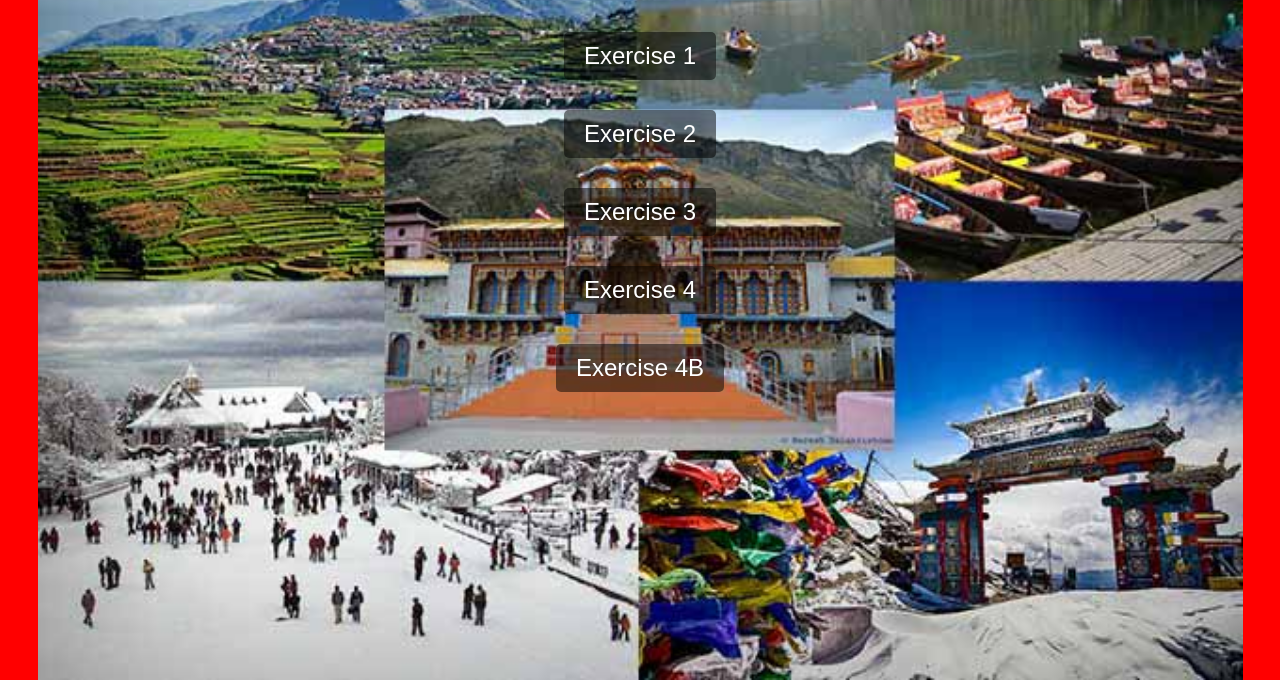
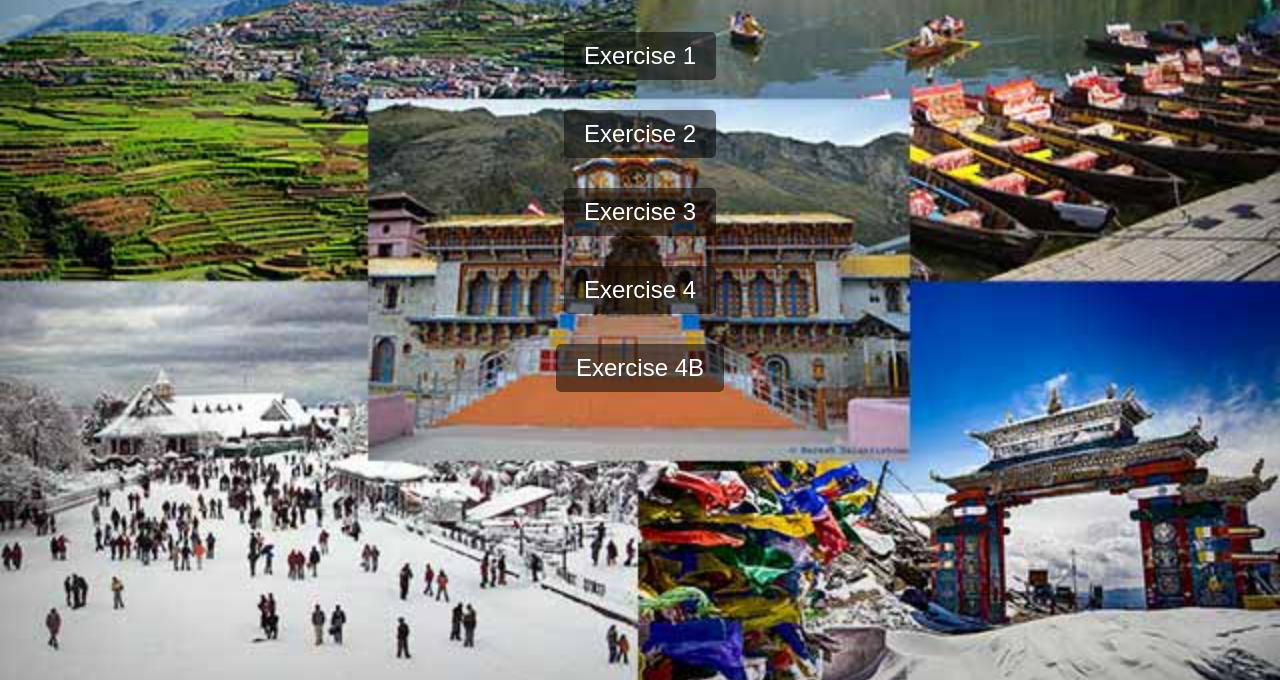
Before and after one commit to JohnAllanMirandaA/Web-Tech-lab, a plain HTML site: page index.html in a window 1280 px wide. Shown: the part 120-800 px from the top of the page. Drawn offline with Linux system fonts and the light colour scheme.

Commit message:
Update index.html

```diff
--- a/index.html
+++ b/index.html
@@ -12,8 +12,7 @@
             background-position: center;
             background-attachment: fixed;
             background-color: #ff0000;
-            background-size: contain;
-            background-repeat: no-repeat;
+
 
         }
 
```
